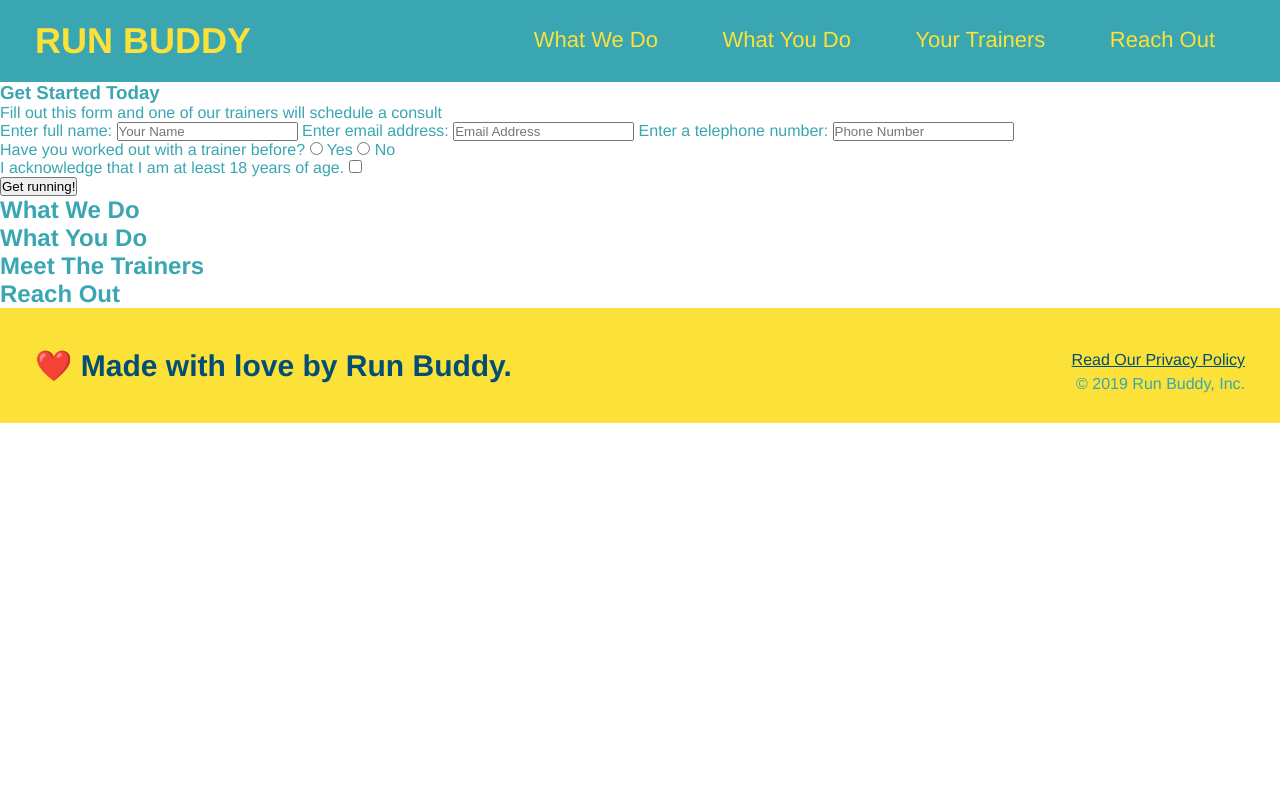
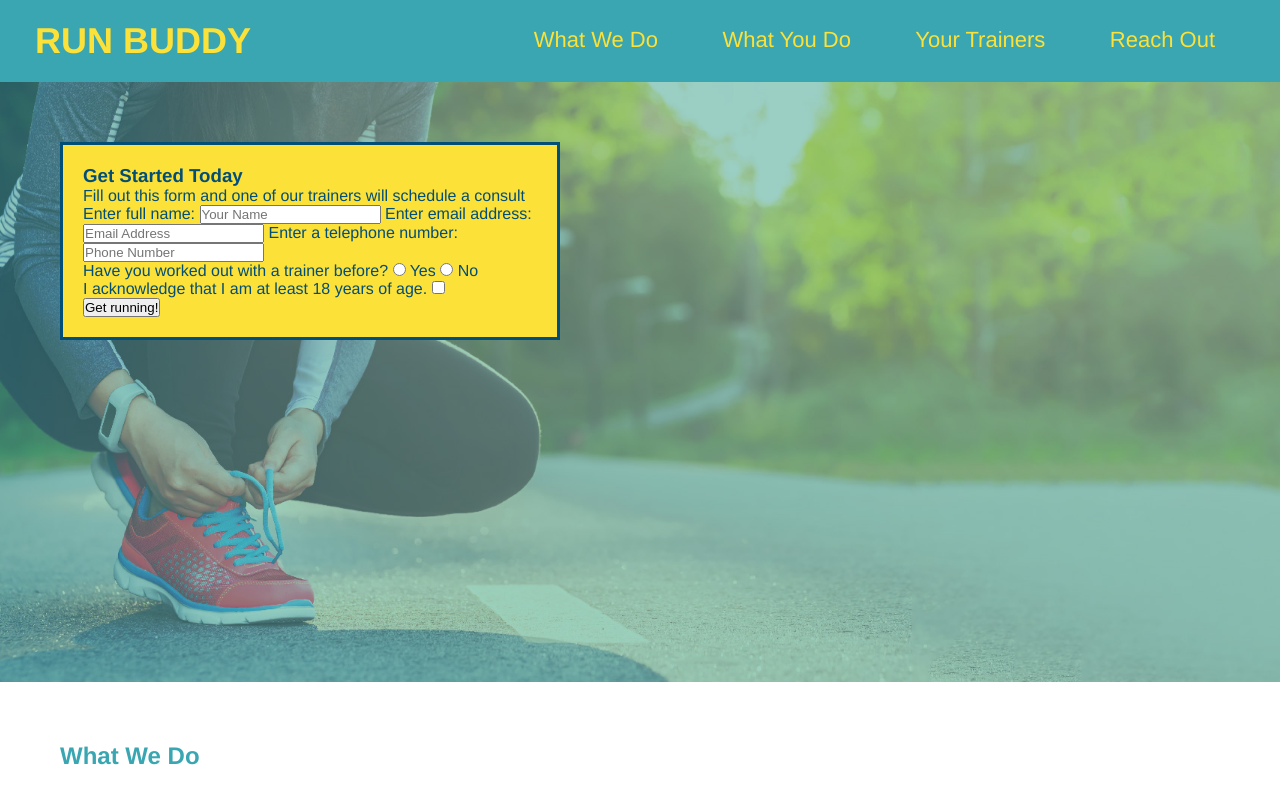
Before and after one commit to SimmonsJ11/run-buddy, a plain HTML site: page index.html in a window 1280 px wide. Shown: the top 800 px of the page. Drawn offline with Linux system fonts and the light colour scheme.

Commit message:
updates on privacy policy and html page

```diff
--- a/assets/css/style.css
+++ b/assets/css/style.css
@@ -56,3 +56,25 @@ footer div {
 footer a {
     color: #024e76;
 }
+section {
+    padding: 60px;
+}
+/* Hero Style Start */
+.hero {
+    background-image: url("../images/hero-bg.jpg");
+    height: 600px;
+    background-size: cover;
+    background-position: center;
+    position: relative;
+}
+.hero-form {
+    border: 3px solid #024e76;
+    background-color: #fce138;
+    padding: 20px;
+    width: 500px;
+    color:#024e76;
+    position: absolute;
+    bottom: 120px
+    right: 140px;
+}
+/* Hero Style End */
--- a/index.html
+++ b/index.html
@@ -33,8 +33,8 @@
    </header>
 
    <!-- hero/jumbotron -->
-    <section>
-      <div>
+    <section class="hero">
+      <div class="hero-form">
         <h3>Get Started Today</h3>
         <p>Fill out this form and one of our trainers will schedule a consult</p>
       <!-- Add form element -->
@@ -42,9 +42,9 @@
         <label for="name">Enter full name:</label>
         <input type="text" placeholder="Your Name" name="name" id="name" />
         <label for="email">Enter email address:</label>
-        <input type="text" placeholder="Email Address" name="email" id="email" />
+        <input type="email" placeholder="Email Address" name="email" id="email" />
         <label for="phone">Enter a telephone number:</label>
-        <input type="text" placeholder="Phone Number" name="phone" id="phone" />
+        <input type="tel" placeholder="Phone Number" name="phone" id="phone" />
         <p>
           Have you worked out with a trainer before?
           <input type="radio" name="trainer-confirm" id="trainer-yes" />
@@ -92,7 +92,7 @@
    <footer>
      <h2>❤️ Made with love by Run Buddy.</h2>
      <div>
-       <a href="#">Read Our Privacy Policy</a><br />
+       <a href="./privacy-policy.html">Read Our Privacy Policy</a><br />
        &copy; 2019 Run Buddy, Inc.
      </div>
    </footer>
```
Also changed, not shown: privacy-policy.html (added, +45 -0 lines), assets/images/hero-bg.jpg (added).
